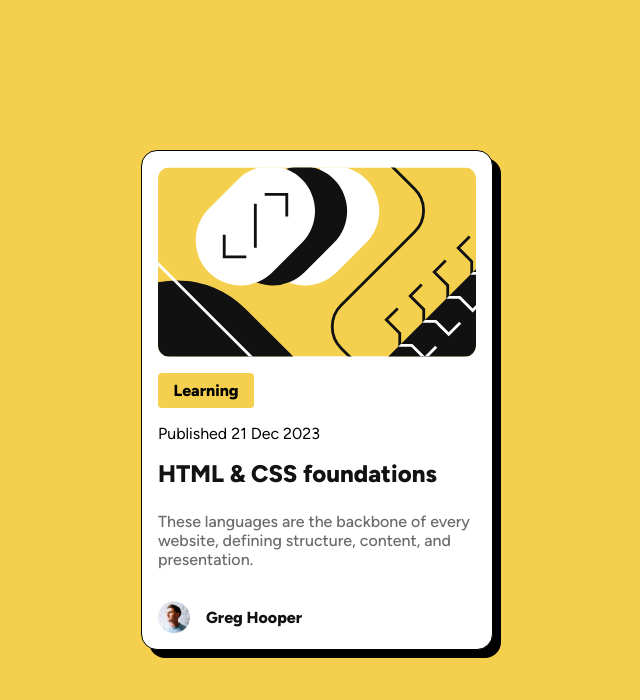
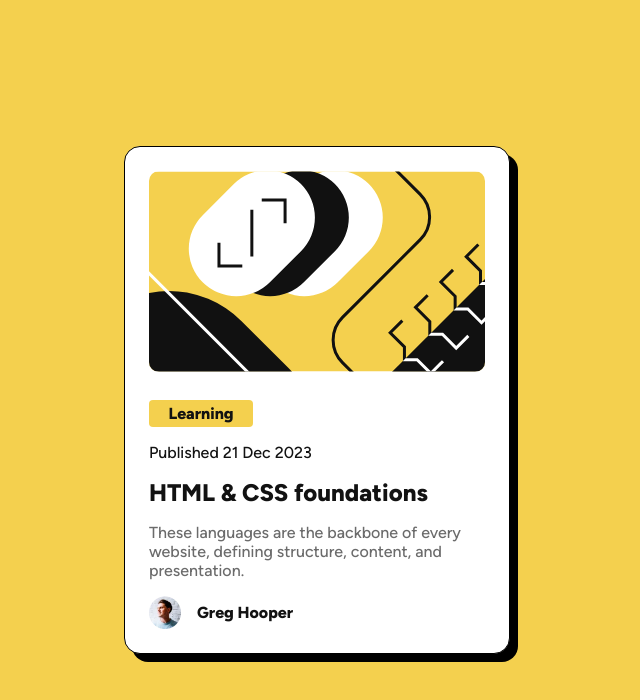
Before and after one commit to axah37/frontend-mentor-blog-preview-card, a plain HTML site: page index.html in a window 1280 px wide. Shown: the whole page, without its empty margins (323-963 px from the left). Drawn offline with Linux system fonts and the light colour scheme.

Commit message:
finishing touches

```diff
--- a/index.css
+++ b/index.css
@@ -39,7 +39,7 @@ body {
 
 main {
     background-color: var(--white);
-    width: 350px;
+    max-width: 247px;
     display: flex;
     flex-direction: column;
     border-radius: 1rem;
@@ -47,15 +47,27 @@ main {
     box-shadow: 0.5rem 0.5rem 0 black;
 }
 
+@media (width >= 374px) {
+    main {
+        max-width: 327px;;
+    }
+}
+
+@media (width > 457px) {
+    main {
+        max-width: 384px;
+    }
+}
+
 .blog-pic {
-    border-radius: 0.75rem;
-    margin: 16px;
+    border-radius: 10px;
+    width: 100%;
+    margin: 0 0 16px 0;
 }
 
 .profile {
     display: flex;
     align-items: center;
-    padding: 1rem;
 }
 
 .profile-pic {
@@ -71,25 +83,38 @@ main {
 .title {
     font-weight: 800;
     color: var(--grey-950);
-    margin: 0px 16px 8px 16px;
+    margin: 16px 0 16px 0;
+}
+
+.title:hover{
+    color: var(--yellow);
+    cursor: pointer;
 }
 
 .summary {
     font-weight: 500;
     color: var(--grey-500);
-    margin-left: 16px;
 }
 
 .tag {
     background-color: var(--yellow);
-    margin-left: 16px;
+    color: var(--grey-950);
+    display: block;
     font-weight: 800;
-    padding: 8px;
-    border-radius: 0.25rem;
+    padding: 4px 12px 4px 12px;
+    border-radius: 4px;
     max-width: 5rem;
     text-align: center;
+    margin: 8px 0px 16px 0px;
 }
 
 .date {
-    margin: 16px
+    color: var(--grey-950);
+    font-weight: 500;
+    margin: 16px 0 16px 0;
+    display: block;
 }
+
+.container {
+    padding: 24px;
+}
--- a/index.html
+++ b/index.html
@@ -1,17 +1,21 @@
 <!DOCTYPE html>
 <html lang="en">
   <head>
-    <meta name="description" content="Frontend Mentor challange Blog Card by axah37"/>
+    <meta
+      name="description"
+      content="Frontend Mentor challange Blog Card by axah37"
+    />
     <meta charset="UTF-8" />
     <meta name="viewport" content="width=device-width, initial-scale=1.0" />
-    <!-- displays site properly based on user's device -->
-    <!-- <link rel="preconnect" href="https://fonts.googleapis.com" />
-    <link rel="preconnect" href="https://fonts.gstatic.com" crossorigin />
+    <link rel="stylesheet" href="./index.css" />
     <link
-      href="https://fonts.googleapis.com/css2?family=Figtree:wght@500;800&display=swap"
-      rel="stylesheet"
-    /> -->
-    <link rel="stylesheet" href="./index.css" />
+      rel="preload"
+      fetchpriority="high"
+      as="image"
+      href="./assets/images/illustration-article.svg"
+      type="image/svg+xml"
+    />
+
     <link
       rel="icon"
       type="image/png"
@@ -22,14 +26,27 @@
   </head>
   <body>
     <main>
-      <img class="blog-pic" src="./assets/images/illustration-article.svg" alt="blog-picture">
-      <span class="tag">Learning</span>
-      <span class="date">Published 21 Dec 2023</span>
-      <h2 class="title">HTML & CSS foundations</h2>
-      <p class="summary">These languages are the backbone of every website, defining structure, content, and presentation.</p>
-      <div class="profile">
-        <img class="profile-pic" alt="profile-pic" src="./assets/images/image-avatar.webp">
-        <span class="profile-name">Greg Hooper</span>
+      <div class="container">
+        <img
+          class="blog-pic"
+          src="./assets/images/illustration-article.svg"
+          alt="blog-picture"
+        />
+        <span class="tag">Learning</span>
+        <span class="date">Published 21 Dec 2023</span>
+        <h2 class="title">HTML & CSS foundations</h2>
+        <p class="summary">
+          These languages are the backbone of every website, defining structure,
+          content, and presentation.
+        </p>
+        <div class="profile">
+          <img
+            class="profile-pic"
+            alt="profile-pic"
+            src="./assets/images/image-avatar.webp"
+          />
+          <span class="profile-name">Greg Hooper</span>
+        </div>
       </div>
     </main>
   </body>
```
